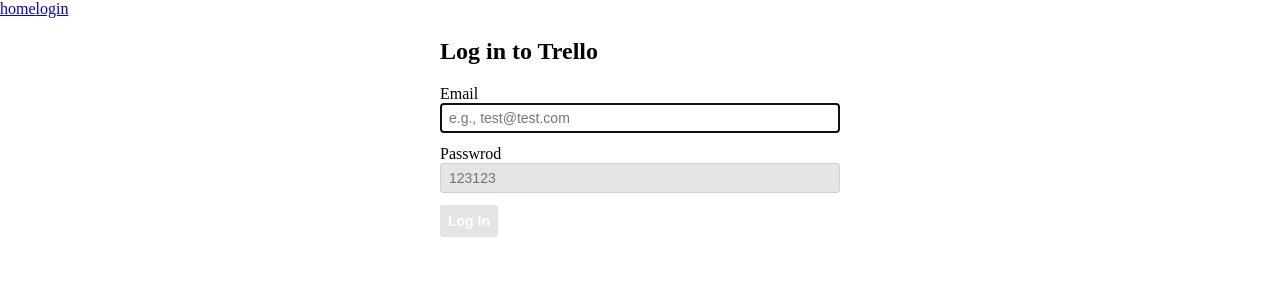
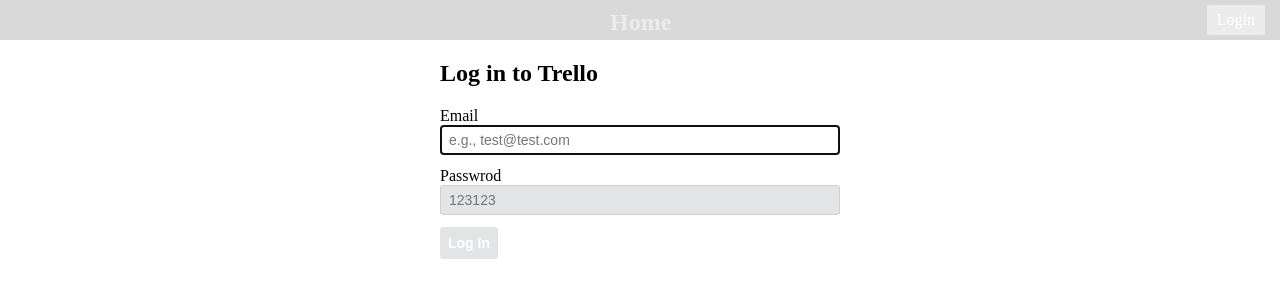
Before and after one commit to sundlee/vue-trello, a Vue app: page /login in a window 1280 px wide. Shown: the top 300 px of the page. Built offline with nearby package versions, Linux system fonts and the light colour scheme; the HTML template or start-up script is replaced by a standard one.

Commit message:
로그아웃

```diff
--- a/src/components/Navbar.vue
+++ b/src/components/Navbar.vue
@@ -1,13 +1,76 @@
 <template>
-  <div>
-    <router-link to="/">home</router-link>
-    <router-link to="/login">login</router-link>
-  </div>
+  <nav class="header">
+    <div class="header-logo">
+      <router-link to="/">Home</router-link>
+    </div>
+    <div class="header-auth">
+      <a href="#" v-if="isAuth" @click.prevent="logout">Logout</a>
+      <router-link v-else to="/login">Login</router-link>
+      <!-- <a>Logout</a> -->
+    </div>
+  </nav>
 </template>
 
 <script>
-export default {};
+import { setAuthInHeader } from '../api';
+
+export default {
+	computed: {
+		isAuth() {
+			return !!localStorage.getItem('token');
+		},
+	},
+	methods: {
+		logout() {
+			delete localStorage.token;
+			setAuthInHeader(null);
+			this.$router.push('/login');
+		},
+	},
+};
 </script>
 
 <style>
+.header {
+	flex: none;
+	background-color: rgba(0, 0, 0, 0.15);
+	height: 32px;
+	padding: 4px;
+}
+.header a {
+	display: block;
+	height: 30px;
+	line-height: 30px;
+	text-decoration: none;
+	color: rgba(255, 255, 255, 0.5);
+}
+.header-logo {
+	position: absolute;
+	left: 50%;
+	top: 7px;
+	margin-left: -30px;
+	text-align: center;
+	font-weight: bolder;
+	font-size: 24px;
+}
+.header-logo a:hover,
+.header-logo a:focus {
+	color: rgba(255, 255, 255, 0.9);
+}
+.header-auth {
+	position: absolute;
+	right: 15px;
+	top: 5px;
+}
+.header-auth a {
+	border-radius: 2px;
+	padding: 0 10px;
+	background-color: rgba(255, 255, 255, 0.5);
+	color: white;
+	transition: all 0.3s;
+}
+.header-auth a:hover,
+.header-auth a:focus {
+	background-color: rgba(255, 255, 255, 0.3);
+}
 </style>
```
